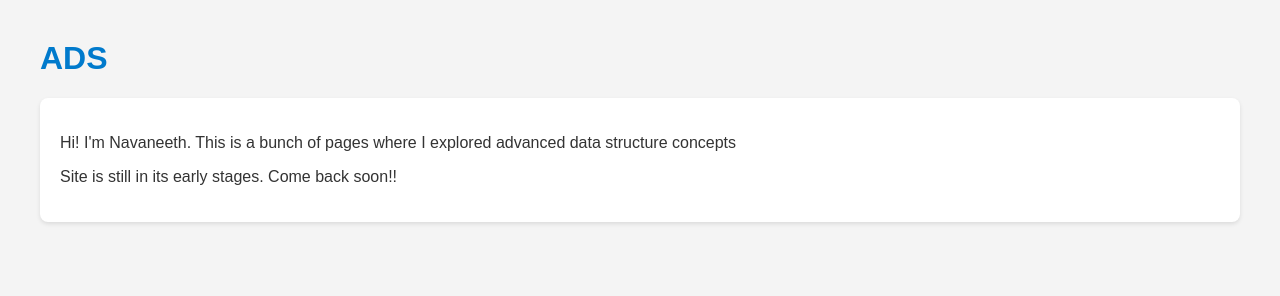
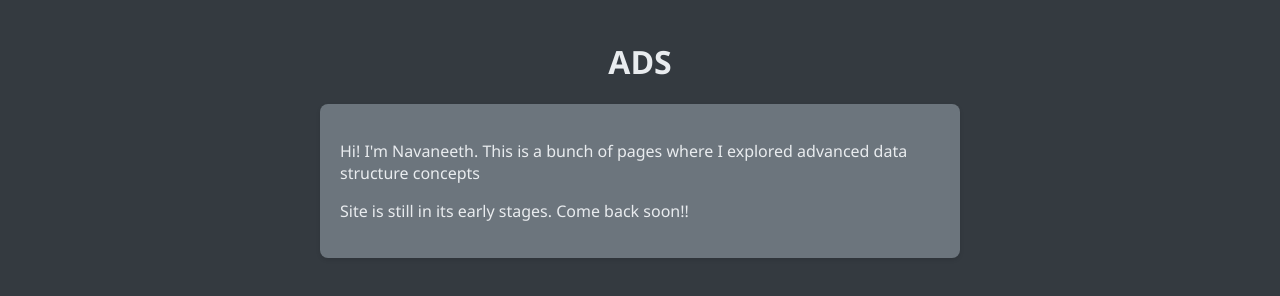
Before and after one commit to neverneeth/ADS, a plain HTML site: page index.html in a window 1280 px wide. Drawn offline with Linux system fonts and the light colour scheme.

Commit message:
gunmetal theme

```diff
--- a/index.html
+++ b/index.html
@@ -8,19 +8,22 @@
     <body>
         <style>
             body {
-                font-family: Arial, sans-serif;
+                font-family: 'Segoe UI', Tahoma, Geneva, Verdana, sans-serif;
                 margin: 40px;
-                background-color: #f4f4f4;
-                color: #333;
+                background-color: #343a40;
+                color: #e9ecef;
             }
             h1 {
-                color: #007acc;
+                color: #e9ecef;
+                text-align: center;
             }
             #intro {
-                background: #fff;
+                background: #6c757d;
                 padding: 20px;
                 border-radius: 8px;
                 box-shadow: 0 2px 4px rgba(0,0,0,0.1);
+                max-width: 600px;
+                margin: 20px auto;
             }
         </style>
         <h1>ADS</h1>
```
